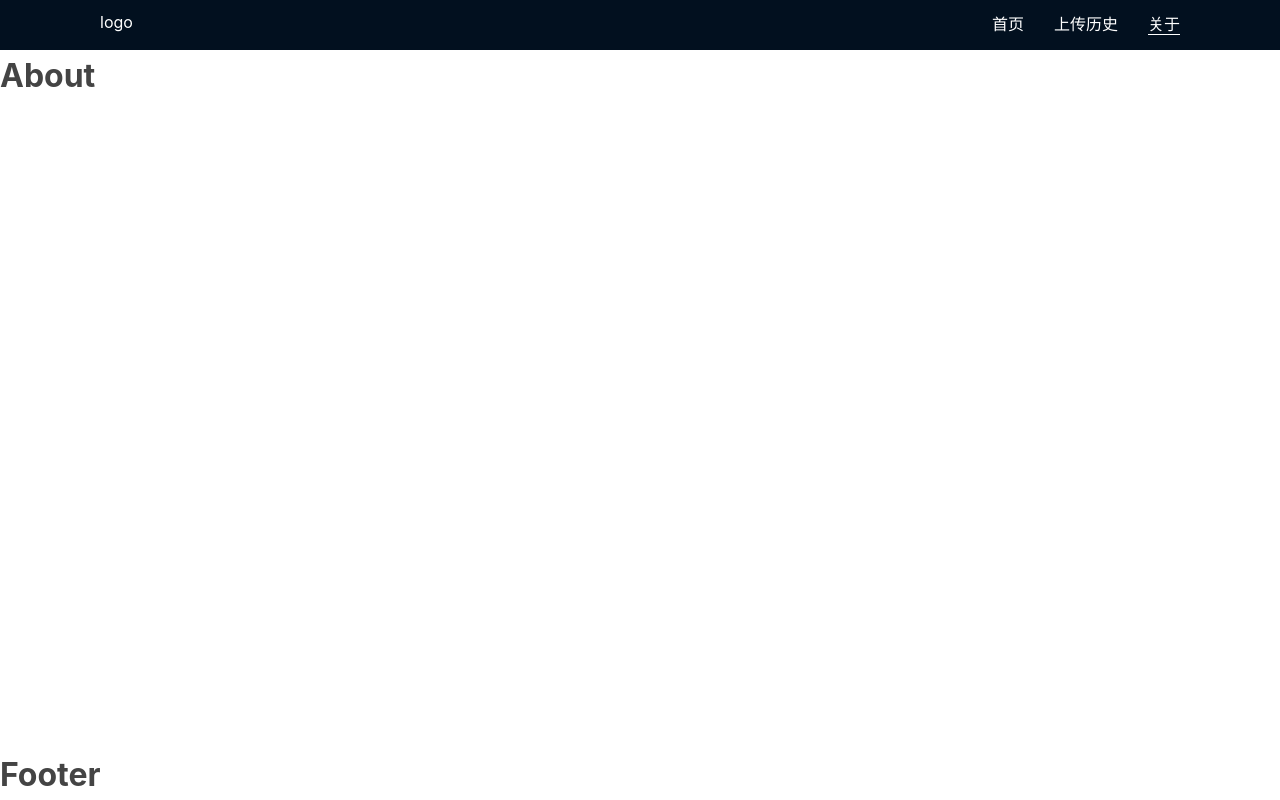
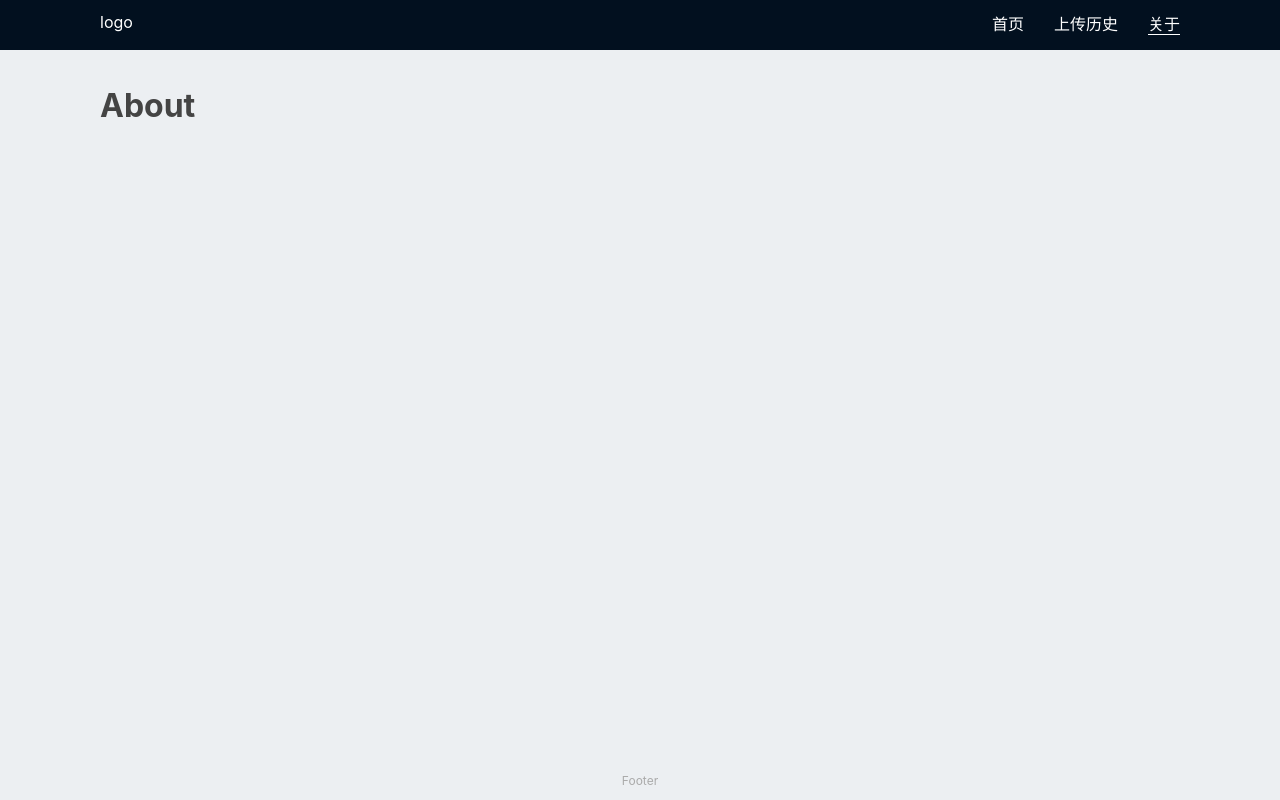
Before and after one commit to gongjianOnline/react_epic, a React (Create React App) app: page /about in a window 1280 px wide. Built offline with nearby package versions, Linux system fonts and the light colour scheme.

Commit message:
页面样式完成

```diff
--- a/src/App.css
+++ b/src/App.css
@@ -13,6 +13,7 @@ body {
     color:#444;
     -webkit-font-smoothing: antialiased;
     -moz-osx-font-smoothing: grayscale;
+    background: #eceff2;
 }
 a{
     color: #111;
@@ -25,7 +26,5 @@ a{
 }
 main{
     flex:1;
+    padding: 30px 100px;
 }
-header{
-
-}
--- a/src/components/Footer.js
+++ b/src/components/Footer.js
@@ -1,9 +1,16 @@
 import React from "react"
+import styled from "styled-components"
+const StyledFooter = styled.footer`
+  padding: 10px 100px;
+  text-align: center;
+  font-size: 12px;
+  color:#aaa
+`
 function Footer(){
   return(
-    <footer>
-      <h1>Footer</h1>
-    </footer>
+    <StyledFooter>
+      <div>Footer</div>
+    </StyledFooter>
   )
 }
 export default Footer
```
